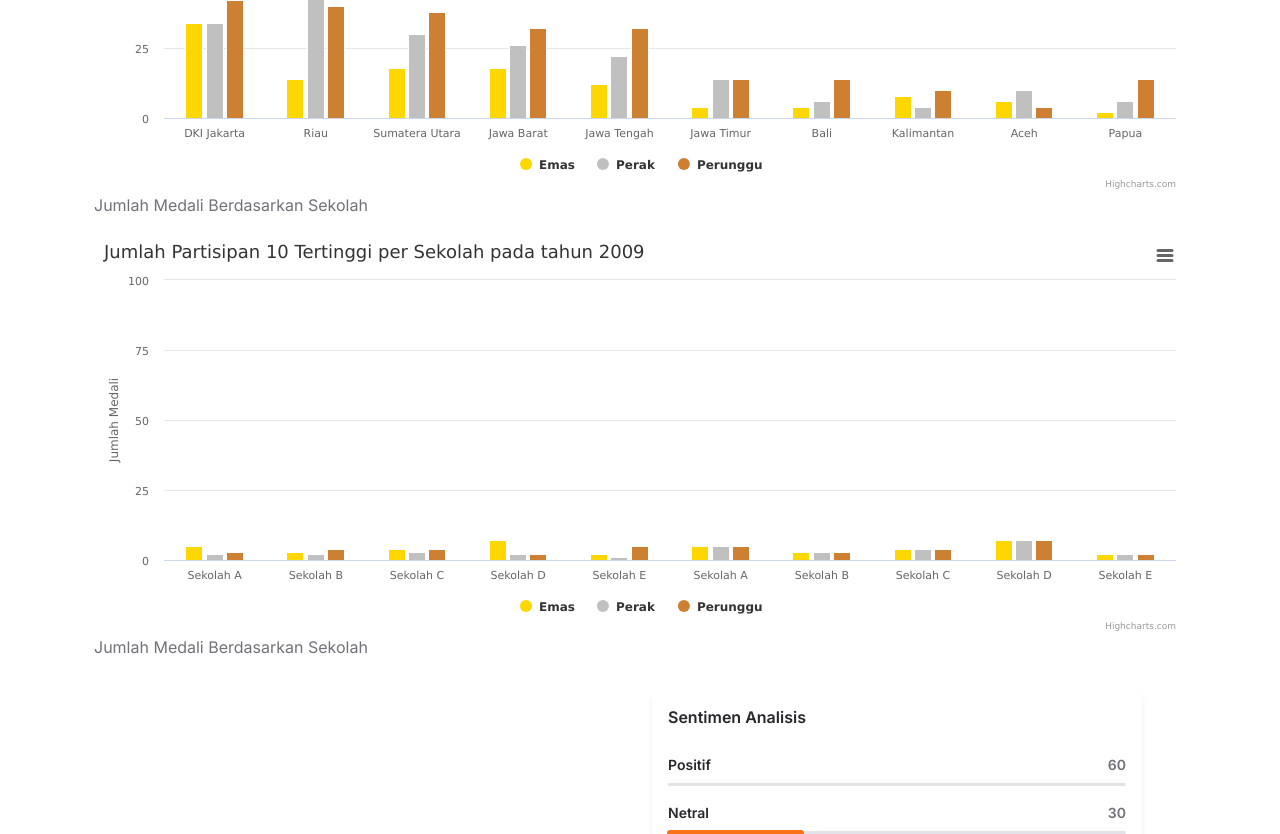
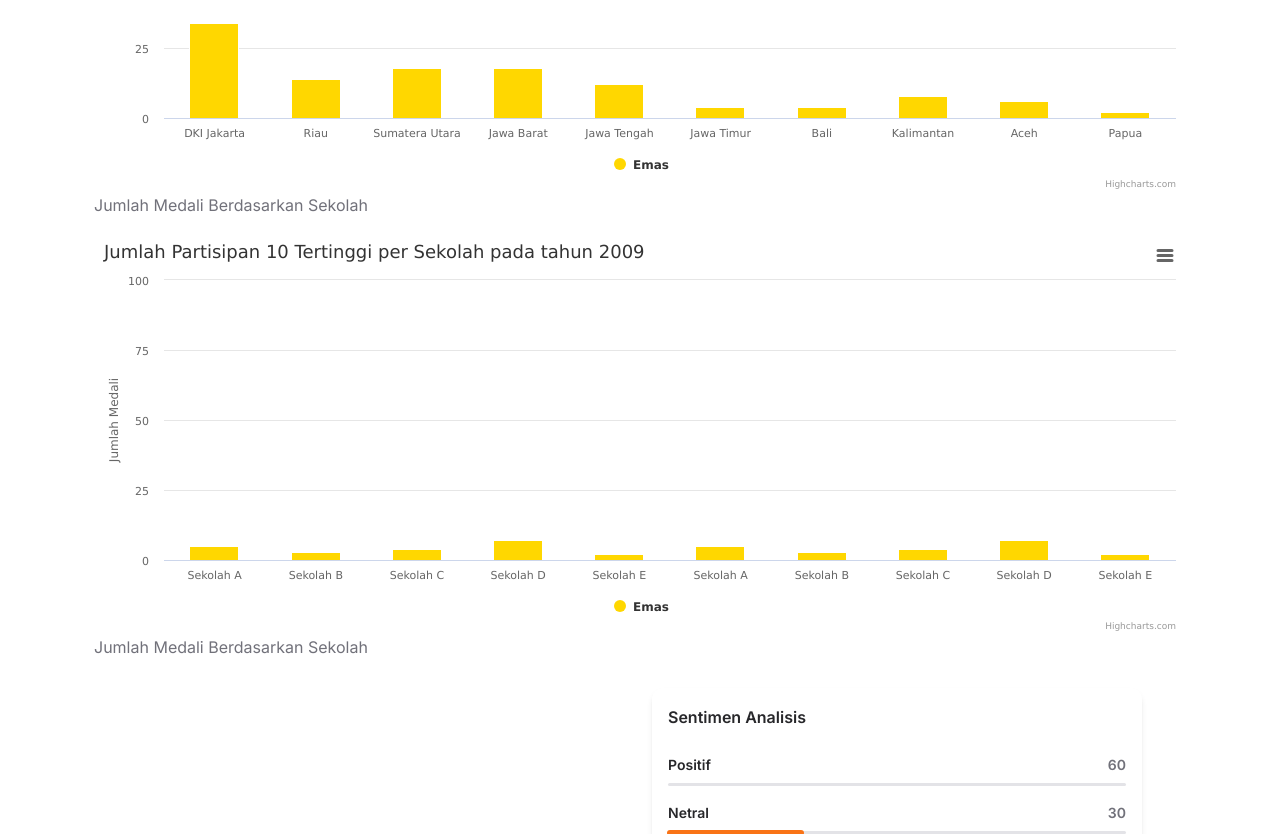
Before and after one commit to haziqdafren/ProjectDW, a website: page TEMPLATE_DW/pages/test.html in a window 1280 px wide. Shown: the part 1283-2117 px from the top of the page. Drawn offline with nearby package versions, Linux system fonts and the light colour scheme.

Commit message:
haziq ubah

```diff
--- a/TEMPLATE_DW/assets/js/chart1.js
+++ b/TEMPLATE_DW/assets/js/chart1.js
@@ -3,32 +3,32 @@ const dataByYear1 = {
     2009: {
         categories: ['DKI Jakarta', 'Riau', 'Sumatera Utara', 'Jawa Barat', 'Jawa Tengah', 'Jawa Timur', 'Bali', 'Kalimantan', 'Aceh', 'Papua'],
         emas: [34, 14, 18, 18, 12, 4, 4, 8, 6, 2],
-        perak: [34, 44, 30, 26, 22, 14, 6, 4, 10, 6],
-        perungggu: [42, 40, 38, 32, 32, 14, 14, 10, 4, 14]
+        // perak: [34, 44, 30, 26, 22, 14, 6, 4, 10, 6],
+        // perungggu: [42, 40, 38, 32, 32, 14, 14, 10, 4, 14]
     },
     2010: {
         categories: ['DKI', 'Riau', 'Sumatera Utara', 'Jawa Barat', 'Jawa Tengah', 'Jawa Timur', 'Bali', 'Kalimantan', 'Aceh', 'Papua'],
         emas: [30, 20, 25, 15, 10, 5, 3, 2, 1, 0],
-        perak: [30, 20, 25, 15, 10, 5, 3, 2, 1, 0],
-        perungggu: [30, 20, 25, 15, 10, 5, 3, 2, 1, 0]
+        // perak: [30, 20, 25, 15, 10, 5, 3, 2, 1, 0],
+        // perungggu: [30, 20, 25, 15, 10, 5, 3, 2, 1, 0]
     },
     2011: {
         categories: ['DKI Jakarta', 'Riau', 'Sumatera Utara', 'Jawa Barat', 'Jawa Tengah', 'Jawa Timur', 'Bali', 'Kalimantan', 'Aceh', 'Papua'],
         emas: [20, 30, 15, 25, 10, 5, 3, 2, 1, 0],
-        perak: [20, 30, 15, 25, 10, 5, 3, 2, 1, 0],
-        perungggu: [20, 30, 15, 25, 10, 5, 3, 2, 1, 0]
+        // perak: [20, 30, 15, 25, 10, 5, 3, 2, 1, 0],
+        // perungggu: [20, 30, 15, 25, 10, 5, 3, 2, 1, 0]
     },
     2012: {
         categories: ['DKI Jakarta', 'Riau', 'Sumatera Utara', 'Jawa Barat', 'Jawa Tengah', 'Jawa Timur', 'Bali', 'Kalimantan', 'Aceh', 'Papua'],
         emas: [1,2,3,4,5,6,7,8,9,1],
-        perak: [1,2,3,4,5,6,7,8,9,10],
-        perungggu: [1,2,3,4,5,6,7,8,9,10]
+        // perak: [1,2,3,4,5,6,7,8,9,10],
+        // perungggu: [1,2,3,4,5,6,7,8,9,10]
     },
     2013: {
         categories: ['DKI Jakarta', 'Riau', 'Sumatera Utara', 'Jawa Barat', 'Jawa Tengah', 'Jawa Timur', 'Bali', 'Kalimantan', 'Aceh', 'Papua'],
         emas: [1,2,3,4,5,6,7,8,9,1],
-        perak: [1,2,3,4,5,6,7,8,9,10],
-        perungggu: [1,2,3,4,5,6,7,8,9,10]
+        // perak: [1,2,3,4,5,6,7,8,9,10],
+        // perungggu: [1,2,3,4,5,6,7,8,9,10]
     },
 };
 
@@ -36,35 +36,35 @@ const dataBySchoolYear1 = {
     2009: {
         categories: ['Sekolah A', 'Sekolah B', 'Sekolah C', 'Sekolah D', 'Sekolah E','Sekolah A', 'Sekolah B', 'Sekolah C', 'Sekolah D', 'Sekolah E'],
         emas: [5, 3, 4, 7, 2,5, 3, 4, 7, 2],
-        perak: [2, 2, 3, 2, 1,5, 3, 4, 7, 2],
-        perungggu: [3, 4, 4, 2, 5,5, 3, 4, 7, 2],
+        // perak: [2, 2, 3, 2, 1,5, 3, 4, 7, 2],
+        // perungggu: [3, 4, 4, 2, 5,5, 3, 4, 7, 2],
     },
     2010: {
         categories: ['Sekolah A', 'Sekolah B', 'Sekolah C', 'Sekolah D', 'Sekolah E','Sekolah A', 'Sekolah B', 'Sekolah C', 'Sekolah D', 'Sekolah E'],
         emas: [5, 3, 4, 7, 2,5, 3, 4, 7, 2],
-        perak: [2, 2, 3, 2, 1,5, 3, 4, 7, 2],
-        perungggu: [3, 4, 4, 2, 5,5, 3, 4, 7, 2],
+        // perak: [2, 2, 3, 2, 1,5, 3, 4, 7, 2],
+        // perungggu: [3, 4, 4, 2, 5,5, 3, 4, 7, 2],
     },
 
     2011: {
         categories: ['Sekolah A', 'Sekolah B', 'Sekolah C', 'Sekolah D', 'Sekolah E','Sekolah A', 'Sekolah B', 'Sekolah C', 'Sekolah D', 'Sekolah E'],
         emas: [5, 3, 4, 7, 2,5, 3, 4, 7, 2],
-        perak: [2, 2, 3, 2, 1,5, 3, 4, 7, 2],
-        perungggu: [3, 4, 4, 2, 5,5, 3, 4, 7, 2],
+        // perak: [2, 2, 3, 2, 1,5, 3, 4, 7, 2],
+        // perungggu: [3, 4, 4, 2, 5,5, 3, 4, 7, 2],
     },
 
     2012: {
         categories: ['Sekolah A', 'Sekolah B', 'Sekolah C', 'Sekolah D', 'Sekolah E','Sekolah A', 'Sekolah B', 'Sekolah C', 'Sekolah D', 'Sekolah E'],
         emas: [5, 3, 4, 7, 2,5, 3, 4, 7, 2],
-        perak: [2, 2, 3, 2, 1,5, 3, 4, 7, 2],
-        perungggu: [3, 4, 4, 2, 5,5, 3, 4, 7, 2],
+        // perak: [2, 2, 3, 2, 1,5, 3, 4, 7, 2],
+        // perungggu: [3, 4, 4, 2, 5,5, 3, 4, 7, 2],
     },
 
     2013: {
         categories: ['Sekolah A', 'Sekolah B', 'Sekolah C', 'Sekolah D', 'Sekolah E','Sekolah A', 'Sekolah B', 'Sekolah C', 'Sekolah D', 'Sekolah E'],
         emas: [5, 3, 4, 7, 2,5, 3, 4, 7, 2],
-        perak: [2, 2, 3, 2, 1,5, 3, 4, 7, 2],
-        perungggu: [3, 4, 4, 2, 5,5, 3, 4, 7, 2],
+        // perak: [2, 2, 3, 2, 1,5, 3, 4, 7, 2],
+        // perungggu: [3, 4, 4, 2, 5,5, 3, 4, 7, 2],
     },
 
 };
@@ -95,16 +95,16 @@ let chart1 = Highcharts.chart('partisipanP', {
             data: dataByYear[2009].emas,
             color: '#FFD700' // Gold color
         },
-        {
-            name: 'Perak',
-            data: dataByYear[2009].perak,
-            color: '#C0C0C0' // Silver color
-        },
-        {
-            name: 'Perunggu',
-            data: dataByYear[2009].perungggu,
-            color: '#CD7F32' // Bronze color
-        }
+        // {
+        //     name: 'Perak',
+        //     data: dataByYear[2009].perak,
+        //     color: '#C0C0C0' // Silver color
+        // },
+        // {
+        //     name: 'Perunggu',
+        //     data: dataByYear[2009].perungggu,
+        //     color: '#CD7F32' // Bronze color
+        // }
     ]
 });
 
@@ -158,15 +158,15 @@ let schoolChart1 = Highcharts.chart('partisipanS', {
             data: dataBySchoolYear1[2009].emas,
             color: '#FFD700' // Gold color
         },
-        {
-            name: 'Perak',
-            data: dataBySchoolYear1[2009].perak,
-            color: '#C0C0C0' // Silver color
-        },
-        {
-            name: 'Perunggu',
-            data: dataBySchoolYear1[2009].perungggu,
-            color: '#CD7F32' // Bronze color
-        }
+        // {
+        //     name: 'Perak',
+        //     data: dataBySchoolYear1[2009].perak,
+        //     color: '#C0C0C0' // Silver color
+        // },
+        // {
+        //     name: 'Perunggu',
+        //     data: dataBySchoolYear1[2009].perungggu,
+        //     color: '#CD7F32' // Bronze color
+        // }
     ]
 });
--- a/TEMPLATE_DW/pages/test.html
+++ b/TEMPLATE_DW/pages/test.html
@@ -3,7 +3,8 @@
 <head>
     <meta charset="UTF-8">
     <meta name="viewport" content="width=device-width, initial-scale=1.0">
-    <title>Corn vs Wheat Production</title>
+    <link rel="icon" type="image/png" href="../assets/img/OSN.png" style="width: 80%;">
+    <title>Olimpiade Sains Nasional</title>
     <script src="https://code.highcharts.com/highcharts.js"></script>
     <script src="https://code.highcharts.com/modules/exporting.js"></script>
     <script src="https://code.highcharts.com/modules/export-data.js"></script>
```
